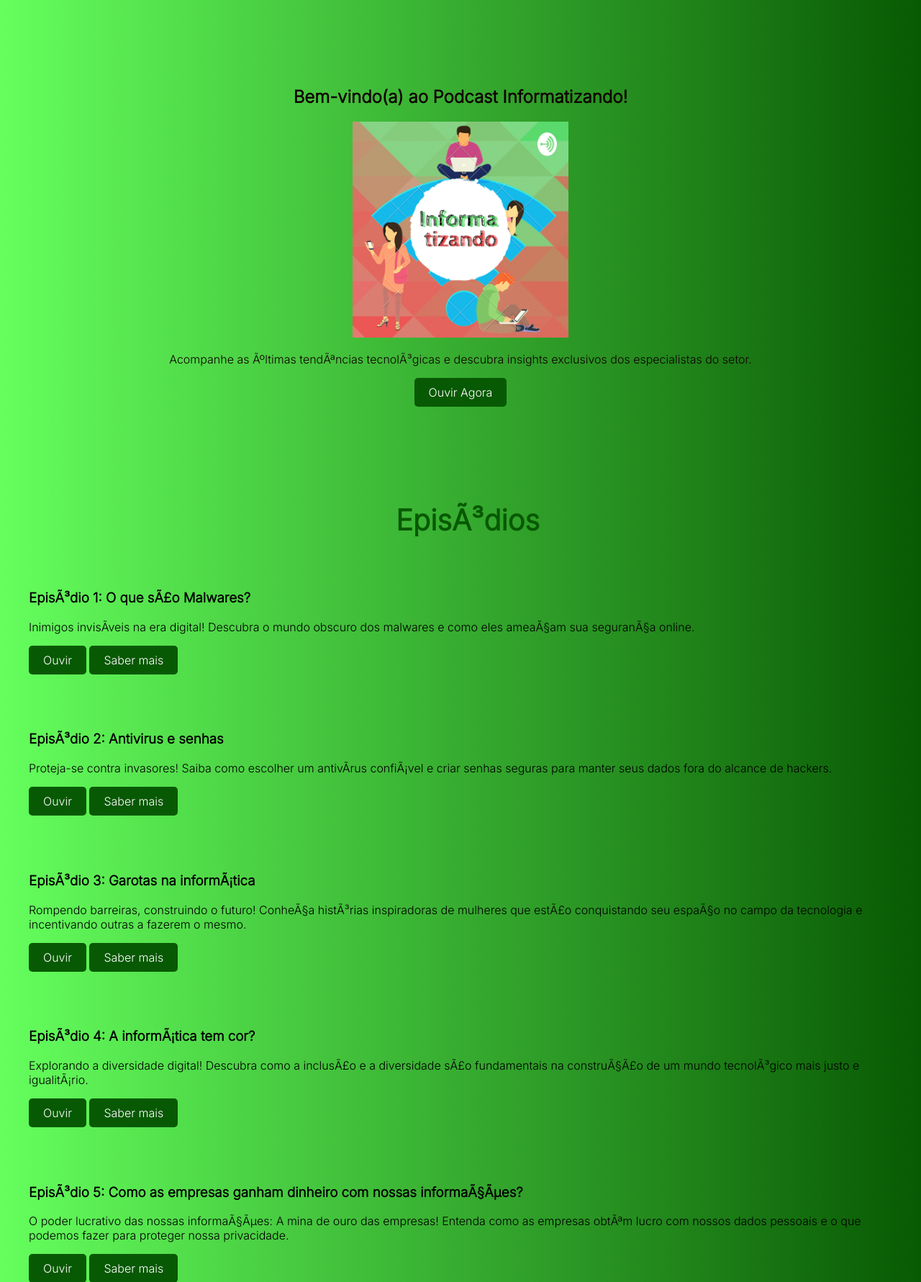
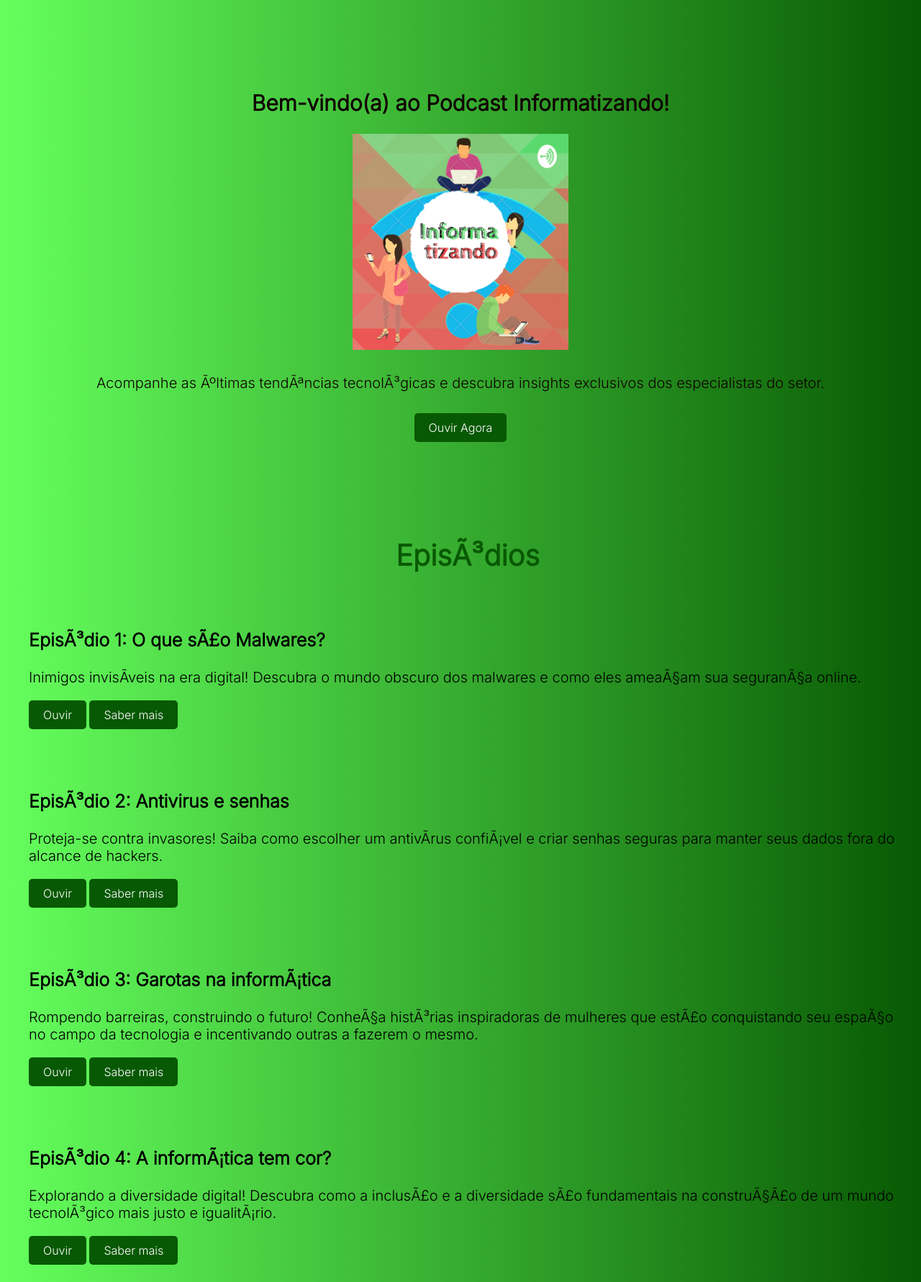
Before and after one commit to ProdigyCoderMendes/Projeto-RPP-IFRN-Extensao-Podcast-Informatizando, a PHP site: page / in a window 1280 px wide. Shown: the part 170-1951 px from the top of the page at 72% size. Run offline with PHP 8.4, Linux system fonts and the light colour scheme.

Commit message:
alterações nos tamanhos das letras

```diff
--- a/style.css
+++ b/style.css
@@ -44,6 +44,16 @@ nav a {
     color: #100101;
 }
 
+.hero h2{
+    font-size: 30px;
+}
+
+.hero p{
+    margin: 30px;
+    font-size: 20px;
+    font-weight: 300;
+}
+
 .hero img{
     width: 300px;
 }
@@ -53,9 +63,19 @@ nav a {
     margin-bottom: 20px;
 }
 
+.episode p{
+    font-size: 20px;
+}
+
+.episode h3{
+    font-size: 25px;
+}
+
 .episodes{
     padding-left: 20px;
 }
+
+
 
 .button {
     display: inline-block;
@@ -64,6 +84,12 @@ nav a {
     padding: 10px 20px;
     text-decoration: none;
     border-radius: 5px;
+}
+
+footer{
+    display: flex;
+    align-items: center;
+    justify-content: center;
 }
 
 .episodes h2{
```
Also changed, not shown: style-episodes.css (+7 -1 lines).
